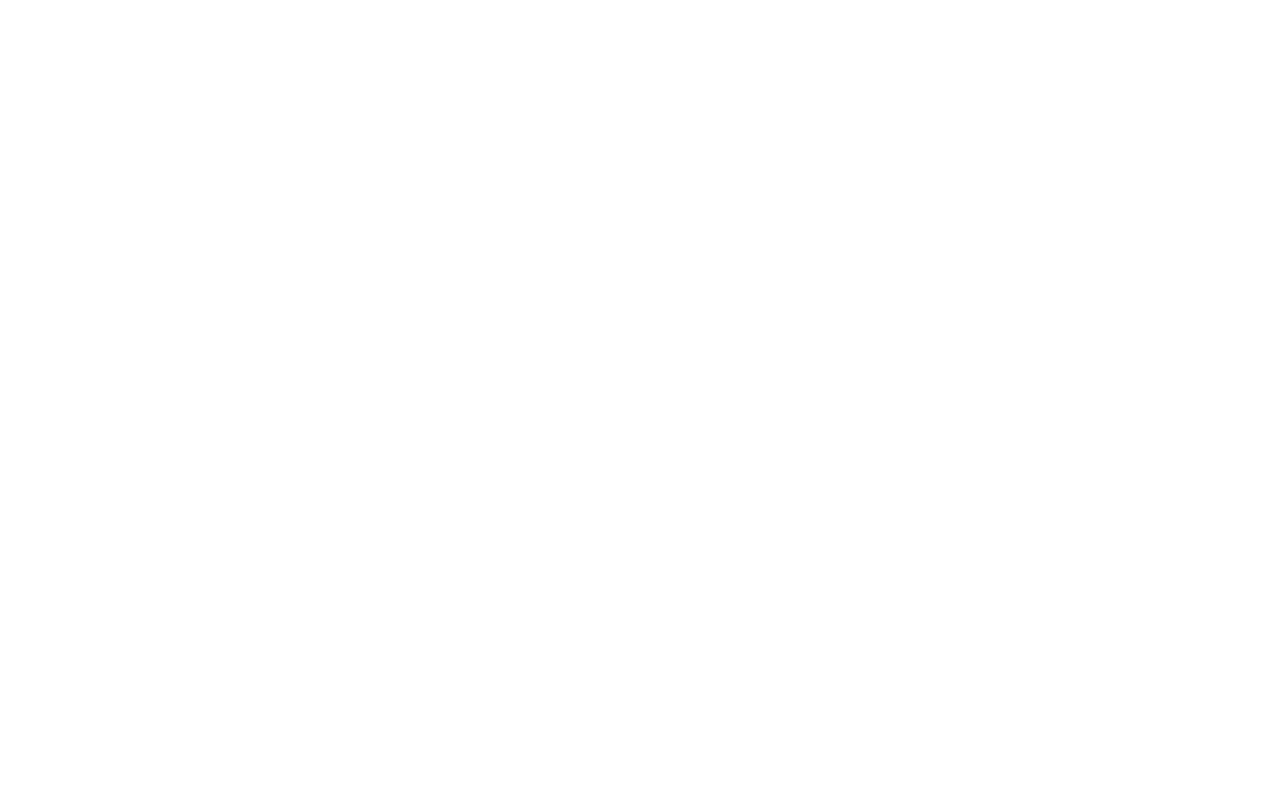
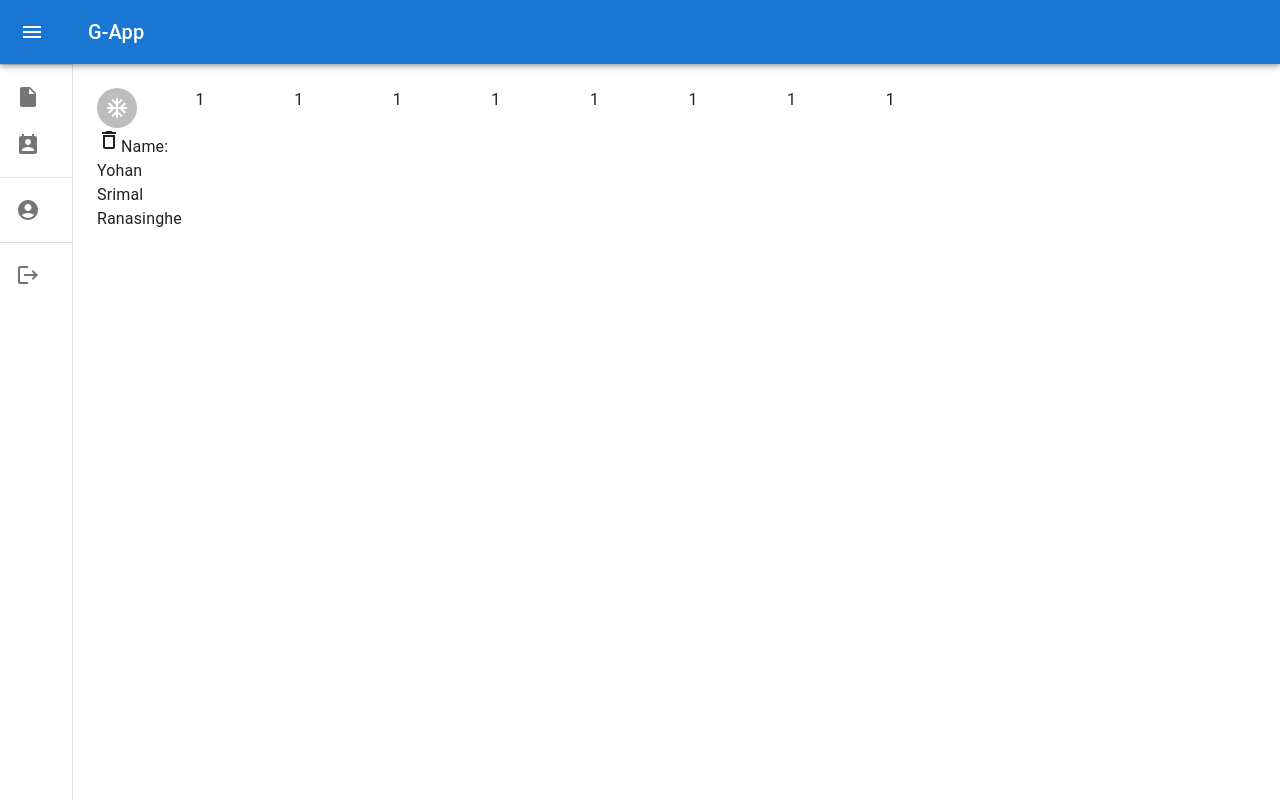
Before and after one commit to NithyaYamsinghe/GApp, a React (Create React App) app: page /gdrive in a window 1280 px wide. Built offline with nearby package versions, Linux system fonts and the light colour scheme.

Commit message:
Basic UI Implementation

```diff
--- a/package.json
+++ b/package.json
@@ -3,6 +3,11 @@
   "version": "0.1.0",
   "private": true,
   "dependencies": {
+    "@emotion/react": "^11.4.1",
+    "@emotion/styled": "^11.3.0",
+    "@material-ui/core": "^4.12.3",
+    "@material-ui/icons": "^4.11.2",
+    "@mui/icons-material": "^5.0.1",
     "@mui/material": "^5.0.2",
     "@testing-library/jest-dom": "^5.14.1",
     "@testing-library/react": "^11.2.7",
--- a/src/components/Login/LoginForm.js
+++ b/src/components/Login/LoginForm.js
@@ -1,7 +1,22 @@
 import React from "react";
+import { Button } from "@mui/material";
+import Box from "@material-ui/core/Box";
+import GoogleIcon from "@mui/icons-material/Google";
 
-const LoginForm = () => {
-  return <div>Hello From GApp</div>;
-};
-
-export default LoginForm;
+export default function LoginPage() {
+  return (
+    <React.Fragment>
+      <Box
+        display="flex"
+        justifyContent="center"
+        alignItems="center"
+        minHeight="100vh"
+        component="div"
+      >
+        <Button variant="outlined" color="error">
+          <GoogleIcon style={{ marginRight: ".6rem" }} /> LOGIN WITH GOOGLE{" "}
+        </Button>
+      </Box>
+    </React.Fragment>
+  );
+}
--- /dev/null
+++ b/src/pages/Contacts.js
@@ -0,0 +1,9 @@
+import React from "react";
+
+export default function Contacts() {
+  return (
+    <div>
+      <h1>Contacts</h1>
+    </div>
+  );
+}
--- /dev/null
+++ b/src/pages/Dashboard.js
@@ -0,0 +1,199 @@
+import * as React from "react";
+import { styled, useTheme } from "@mui/material/styles";
+import Box from "@mui/material/Box";
+import MuiDrawer from "@mui/material/Drawer";
+import MuiAppBar from "@mui/material/AppBar";
+import Toolbar from "@mui/material/Toolbar";
+import List from "@mui/material/List";
+import CssBaseline from "@mui/material/CssBaseline";
+import Typography from "@mui/material/Typography";
+import Divider from "@mui/material/Divider";
+import IconButton from "@mui/material/IconButton";
+import MenuIcon from "@mui/icons-material/Menu";
+
+import ListItem from "@mui/material/ListItem";
+import ListItemIcon from "@mui/material/ListItemIcon";
+import ListItemText from "@mui/material/ListItemText";
+
+import ChevronLeftIcon from "@mui/icons-material/ChevronLeft";
+import ChevronRightIcon from "@mui/icons-material/ChevronRight";
+import InsertDriveFileIcon from "@mui/icons-material/InsertDriveFile";
+import AccountCircleIcon from "@mui/icons-material/AccountCircle";
+import PermContactCalendarIcon from "@mui/icons-material/PermContactCalendar";
+import LogoutIcon from "@mui/icons-material/Logout";
+
+import { Link } from "react-router-dom";
+
+const drawerWidth = 240;
+
+const openedMixin = (theme) => ({
+  width: drawerWidth,
+  transition: theme.transitions.create("width", {
+    easing: theme.transitions.easing.sharp,
+    duration: theme.transitions.duration.enteringScreen,
+  }),
+  overflowX: "hidden",
+});
+
+const closedMixin = (theme) => ({
+  transition: theme.transitions.create("width", {
+    easing: theme.transitions.easing.sharp,
+    duration: theme.transitions.duration.leavingScreen,
+  }),
+  overflowX: "hidden",
+  width: `calc(${theme.spacing(7)} + 1px)`,
+  [theme.breakpoints.up("sm")]: {
+    width: `calc(${theme.spacing(9)} + 1px)`,
+  },
+});
+
+const DrawerHeader = styled("div")(({ theme }) => ({
+  display: "flex",
+  alignItems: "center",
+  justifyContent: "flex-end",
+  padding: theme.spacing(0, 1),
+  // necessary for content to be below app bar
+  ...theme.mixins.toolbar,
+}));
+
+const AppBar = styled(MuiAppBar, {
+  shouldForwardProp: (prop) => prop !== "open",
+})(({ theme, open }) => ({
+  zIndex: theme.zIndex.drawer + 1,
+  transition: theme.transitions.create(["width", "margin"], {
+    easing: theme.transitions.easing.sharp,
+    duration: theme.transitions.duration.leavingScreen,
+  }),
+  ...(open && {
+    marginLeft: drawerWidth,
+    width: `calc(100% - ${drawerWidth}px)`,
+    transition: theme.transitions.create(["width", "margin"], {
+      easing: theme.transitions.easing.sharp,
+      duration: theme.transitions.duration.enteringScreen,
+    }),
+  }),
+}));
+
+const Drawer = styled(MuiDrawer, {
+  shouldForwardProp: (prop) => prop !== "open",
+})(({ theme, open }) => ({
+  width: drawerWidth,
+  flexShrink: 0,
+  whiteSpace: "nowrap",
+  boxSizing: "border-box",
+  ...(open && {
+    ...openedMixin(theme),
+    "& .MuiDrawer-paper": openedMixin(theme),
+  }),
+  ...(!open && {
+    ...closedMixin(theme),
+    "& .MuiDrawer-paper": closedMixin(theme),
+  }),
+}));
+
+export default function MiniDrawer(props) {
+  const theme = useTheme();
+  const [open, setOpen] = React.useState(false);
+
+  const handleDrawerOpen = () => {
+    setOpen(true);
+  };
+
+  const handleDrawerClose = () => {
+    setOpen(false);
+  };
+
+  return (
+    <Box sx={{ display: "flex" }}>
+      <CssBaseline />
+      <AppBar position="fixed" open={open}>
+        <Toolbar>
+          <IconButton
+            color="inherit"
+            aria-label="open drawer"
+            onClick={handleDrawerOpen}
+            edge="start"
+            sx={{
+              marginRight: "36px",
+              ...(open && { display: "none" }),
+            }}
+          >
+            <MenuIcon />
+          </IconButton>
+          <Typography variant="h6" noWrap component="div">
+            G-App
+          </Typography>
+        </Toolbar>
+      </AppBar>
+      <Drawer variant="permanent" open={open}>
+        <DrawerHeader>
+          <IconButton onClick={handleDrawerClose}>
+            {theme.direction === "rtl" ? (
+              <ChevronRightIcon />
+            ) : (
+              <ChevronLeftIcon />
+            )}
+          </IconButton>
+        </DrawerHeader>
+
+        <Divider />
+        <List>
+          <Link to="/gdrive" style={{ textDecoration: "none", color: "black" }}>
+            <ListItem button>
+              <ListItemIcon>
+                <InsertDriveFileIcon />
+              </ListItemIcon>
+              <ListItemText primary={"Drive"} />
+            </ListItem>
+          </Link>
+
+          <Link
+            to="/contacts"
+            style={{ textDecoration: "none", color: "black" }}
+          >
+            <ListItem button>
+              <ListItemIcon>
+                <PermContactCalendarIcon />
+              </ListItemIcon>
+              <ListItemText primary={"Contacts"} />
+            </ListItem>
+          </Link>
+        </List>
+
+        <Divider />
+
+        <List>
+          <Link
+            to="/myaccount"
+            style={{ textDecoration: "none", color: "black" }}
+          >
+            <ListItem button>
+              <ListItemIcon>
+                <AccountCircleIcon />
+              </ListItemIcon>
+              <ListItemText primary={"My Account"} />
+            </ListItem>
+          </Link>
+        </List>
+
+        <Divider />
+
+        <List>
+          <Link to="/logout" style={{ textDecoration: "none", color: "black" }}>
+            <ListItem button>
+              <ListItemIcon>
+                <LogoutIcon />
+              </ListItemIcon>
+              <ListItemText primary={"Logout"} />
+            </ListItem>
+          </Link>
+        </List>
+      </Drawer>
+
+      <Box component="main" sx={{ flexGrow: 1, p: 3 }}>
+        <DrawerHeader />
+        {props.children}
+      </Box>
+    </Box>
+  );
+}
--- /dev/null
+++ b/src/pages/GDrive.js
@@ -0,0 +1,52 @@
+import React from "react";
+import { Grid, Avatar } from "@mui/material";
+import { AcUnitTwoTone } from "@mui/icons-material";
+import { DeleteOutline } from "@mui/icons-material";
+
+import Box from "@mui/material/Box";
+import Card from "@mui/material/Card";
+import CardContent from "@mui/material/CardContent";
+import CardMedia from "@mui/material/CardMedia";
+import IconButton from "@mui/material/IconButton";
+import Typography from "@mui/material/Typography";
+import SkipPreviousIcon from "@mui/icons-material/SkipPrevious";
+import PlayArrowIcon from "@mui/icons-material/PlayArrow";
+import SkipNextIcon from "@mui/icons-material/SkipNext";
+
+export default function GDrive() {
+  return (
+    <Grid container spacing={3} rowSpacing={3}>
+      <Grid item xs={1}>
+        <Avatar>
+          <AcUnitTwoTone />
+        </Avatar>
+        <DeleteOutline />
+        Name: Yohan Srimal Ranasinghe
+      </Grid>
+      <Grid item xs={1}>
+        1
+      </Grid>
+      <Grid item xs={1}>
+        1
+      </Grid>
+      <Grid item xs={1}>
+        1
+      </Grid>
+      <Grid item xs={1}>
+        1
+      </Grid>
+      <Grid item xs={1}>
+        1
+      </Grid>
+      <Grid item xs={1}>
+        1
+      </Grid>
+      <Grid item xs={1}>
+        1
+      </Grid>
+      <Grid item xs={1}>
+        1
+      </Grid>
+    </Grid>
+  );
+}
--- /dev/null
+++ b/src/pages/MyAccount.js
@@ -0,0 +1,9 @@
+import React from "react";
+
+export default function MyAccount() {
+  return (
+    <div>
+      <h1>My Account</h1>
+    </div>
+  );
+}
--- a/src/routes/AppRouter.js
+++ b/src/routes/AppRouter.js
@@ -1,12 +1,22 @@
 import { Switch, Route } from "react-router-dom";
 import React from "react";
 import LoginScreen from "./../pages/LoginScreen";
+import Dashboard from "./../pages/Dashboard";
+import GDrive from "./../pages/GDrive";
+import Contacts from "./../pages/Contacts";
+import MyAccount from "./../pages/MyAccount";
 
 const AppRouter = () => {
   return (
     <React.Fragment>
       <Switch>
         <Route exact path="/" component={LoginScreen}></Route>
+
+        <Dashboard>
+          <Route exact path="/gdrive" component={GDrive} />
+          <Route exact path="/contacts" component={Contacts} />
+          <Route exact path="/myaccount" component={MyAccount} />
+        </Dashboard>
       </Switch>
     </React.Fragment>
   );
```
Also changed, not shown: 1 other file (tests, documents, lock files or other folders).
